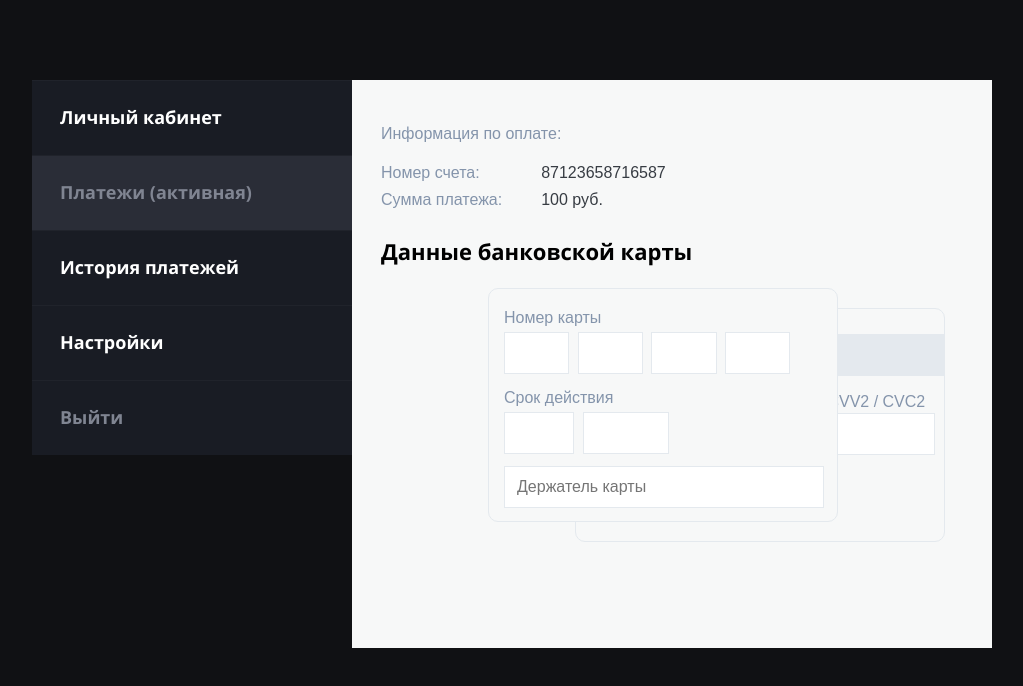
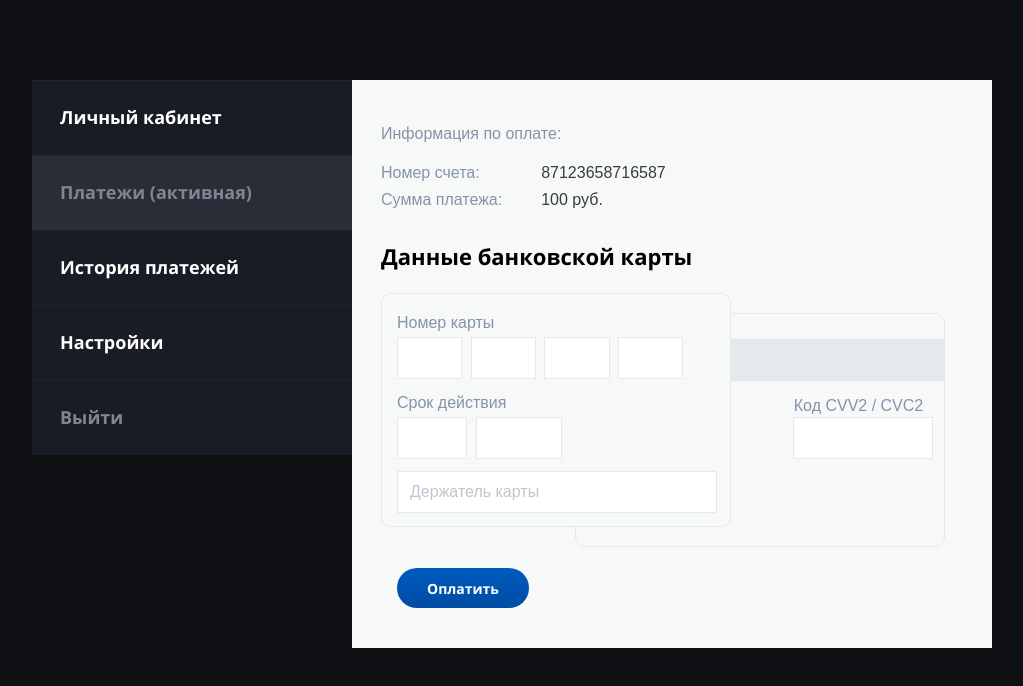
Before and after one commit to thePostas/jobtask, a website: page app/index.html in a window 1280 px wide. Shown: the whole page, without its empty margins (133-1156 px from the left). Drawn offline with Linux system fonts and the light colour scheme.

Commit message:
card block completed

```diff
--- a/app/index.html
+++ b/app/index.html
@@ -29,38 +29,46 @@
                 <p class="requisites__info-element requisites__info-sum">Сумма платежа: <span class="requisites__info-data">100 руб.</span></p>
             </article>
             <!--Данные карты-->
-            <div class="requisites__card">
+            <section class="requisites__card">
                 <h3 class="requisites__card-title">Данные банковской карты</h3>
                 <form action="#post" class="requisites__card-form">
+                    <!--Обертка карт-->
                     <div class="requisites__card-form-wrapper">
                         <div class="requisites__card-form-side requisites__card-form-side-first">
                             <label for="number-field-1" class="requisites__card-form-side-title">Номер карты</label>
+                            <!--Поле с номером карты-->
                             <div class="requisites__card-form-side-first-number">
-                                <input type="number" id="number-field-1" name="number-field-1" class="requisites__card-form-side-first-number-input">
-                                <input type="number" id="number-field-2" name="number-field-2" class="requisites__card-form-side-first-number-input">
-                                <input type="number" id="number-field-3" name="number-field-3" class="requisites__card-form-side-first-number-input">
-                                <input type="number" id="number-field-4" name="number-field-4" class="requisites__card-form-side-first-number-input">
+                                <input type="text" id="number-field-1" name="number-field-1" class="requisites__card-form-side-first-number-input">
+                                <input type="text" id="number-field-2" name="number-field-2" class="requisites__card-form-side-first-number-input">
+                                <input type="text" id="number-field-3" name="number-field-3" class="requisites__card-form-side-first-number-input">
+                                <input type="text" id="number-field-4" name="number-field-4" class="requisites__card-form-side-first-number-input">
                             </div>
+                            <!--Срок действия карты-->
                             <p class="requisites__card-form-side-title requisites__card-form-side-title_position">Срок действия</p>
                             <div class="requisites__card-form-side-first-validity">
-                                <input type="number" id="month" name="month" min="01" max="12" class="requisites__card-form-side-first-validity-input requisites__card-form-side-first-validity-month">
-                                <input type="number" id="year" name="year" class="requisites__card-form-side-first-validity-input requisites__card-form-side-first-validity-year">
+                                <input type="text" id="month" name="month" min="01" max="12" class="requisites__card-form-side-first-validity-input requisites__card-form-side-first-validity-month">
+                                <input type="text" id="year" name="year" class="requisites__card-form-side-first-validity-input requisites__card-form-side-first-validity-year">
+                                <!--CVC код на лицевой стороне карты при низких разрешениях экрана-->
                                 <div class="requisites__card-form-side-cvc requisites__card-form-side-cvc-first">
-                                    <input type="number" id="cvc-1" name="cvc" class="requisites__card-form-side-cvc-input" placeholder="CVV2/CVC2">
+                                    <input type="text" id="cvc-1" name="cvc" class="requisites__card-form-side-cvc-input requisites__card-form-side-cvc-input_hidden" placeholder="CVV2/CVC2">
                                 </div>
                             </div>
+                            <!--Владелец карты-->
                             <input type="text" class="requisites__card-form-side-first-owner" placeholder="Держатель карты">
                         </div>
+                        <!--Вторая сторона карты-->
                         <div class="requisites__card-form-side requisites__card-form-side-second">
                             <span class="requisites__card-form-side-second-line"></span>
                             <div class="requisites__card-form-side-cvc requisites__card-form-side-cvc-second">
-                                <p class="requisites__card-form-side-title">Код CVV2 / CVC2</p>
-                                <input type="number" id="cvc" name="cvc-2" class="requisites__card-form-side-cvc-input">
+                                <label for="cvc" class="requisites__card-form-side-title">Код CVV2 / CVC2</label>
+                                <input type="text" id="cvc" name="cvc-2" class="requisites__card-form-side-cvc-input">
                             </div>
                         </div>
                     </div>
+                    <!--Кнопка-->
+                    <span class="requisites__card-form-button-wrapper"><button class="requisites__card-form-button">Оплатить</button></span>
                 </form>
-            </div>
+            </section>
         </div>
     </section>
 <script>document.write('<script src="http://' + (location.host || 'localhost').split(':')[0] + ':35729/livereload.js?snipver=1"></' + 'script>')</script>
--- a/app/less/main.less
+++ b/app/less/main.less
@@ -12,6 +12,7 @@ ul, a, p, body{
 
 body {
   background-color: #101114;
+  min-width: 320px;
 }
 
 input {
@@ -27,7 +28,7 @@ input {
   display: flex;
   justify-content: flex-end;
   max-width: 970px;
-  min-width: 320px;
+  min-width: 300px;
   &_centered {
     margin: 80px auto;
   }
@@ -52,6 +53,11 @@ input {
   width: 640px;
   min-height: 568px;
   padding: 45px 29px 0 29px;
+  &-wrapper {
+    box-sizing: border-box;
+    padding: 45px 29px 0 29px;
+    width: 100%;
+  }
   @media screen and (max-width: 1000px) {
     width: 90%;
   }
@@ -103,6 +109,7 @@ input {
     margin-top: 5px;
     &-title {
       font: 22px OpenSansBold, sans-serif;
+      margin-top: 27px;
       @media screen and (max-width: 1000px) {
         width: 100%;
         text-align: center;
@@ -113,11 +120,15 @@ input {
     }
     //Форма с данными карты
     &-form {
+      ::-webkit-input-placeholder {color:#bec6cf; opacity:1;}/* webkit */
+      ::-moz-placeholder          {color:#bec6cf; opacity:1;}/* Firefox 19+ */
+      :-moz-placeholder           {color:#bec6cf; opacity:1;}/* Firefox 18- */
+      :-ms-input-placeholder      {color:#bec6cf; opacity:1;}/* IE */
       height: 350px;
       color: @card-text;
+      position: relative;
       &-wrapper {
         display: flex;
-        justify-content: center;
         position: relative;
         width: 564px;
         height: 100%;
@@ -126,7 +137,7 @@ input {
           margin: 0 auto;
         }
         @media screen and (max-width: 768px) {
-          min-width: 300px;
+          min-width: 280px;
         }
       }
       //Карточки
@@ -231,23 +242,62 @@ input {
         &-cvc {
           box-sizing: border-box;
           font: 16px Arial, sans-serif;
-          margin-right: 15px;
-          margin-top: -3px;
+          margin-right: 17px;
+          margin-top: 16px;
           width: 137px;
           text-align: center;
           &-input {
-            width: 100%;
+            width: 98%;
+            margin-left: 2%;
             margin-top: 2px;
             height: 38px;
             border: 1px solid @border-color;
+            &_hidden {
+              margin-top: 0;
+            }
           }
           &-first {
             width: 80px;
             margin-left: 40px;
+            margin-top: 0;
             display: none;
             @media screen and (max-width: 600px) {
               display: block;
             }
+          }
+        }
+      }
+    //  Кнопка
+      &-button {
+        //position: absolute;
+        cursor: pointer;
+        color: #fff;
+        font: 14px OpenSansBold;
+        //bottom: 10%;
+        //left: 3%;
+        width: 132px;
+        height: 40px;
+        border-radius: 20px;
+        border: none;
+        background-image: linear-gradient(to bottom, #005abe, #004da3);
+        &:active {
+          background-image: linear-gradient(to bottom, #004da3, #005abe);
+        }
+        &:focus {
+          outline: none;
+        }
+        &-wrapper {
+          display: flex;
+          position: absolute;
+          bottom: 10%;
+          left: 16px;
+          width: 100%;
+          @media screen and (max-width: 1000px) {
+            justify-content: center;
+            left: 0;
+          }
+          @media screen and (max-width: 768px) {
+            transform: scale(0.8);
           }
         }
       }
@@ -262,9 +312,6 @@ input {
   width: 320px;
   height: 375px;
   @media screen and (max-width: 1000px) {
-    width: 90%;
-  }
-  @media screen and (max-width: 720px) {
     width: 100%;
   }
   //Список
@@ -308,3 +355,10 @@ input {
 .menu__list-item:last-child .menu__list-link {
   color: #808592;
 }
+
+.text-block {
+  width: 100%;
+  min-width: 320px;
+  height: 300px;
+  background-color: white;
+}
```
Also changed, not shown: app/css/main.css, app/fonts/open-sans-extrabold.ttf (deleted), app/fonts/open-sans-semibold.ttf (deleted).
